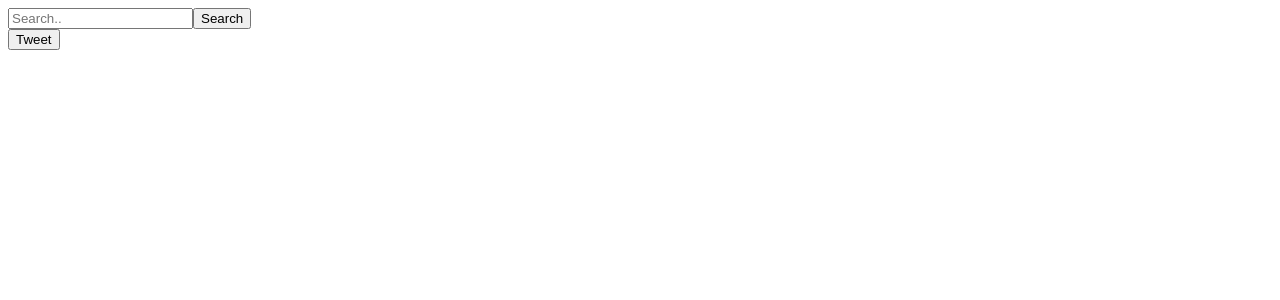
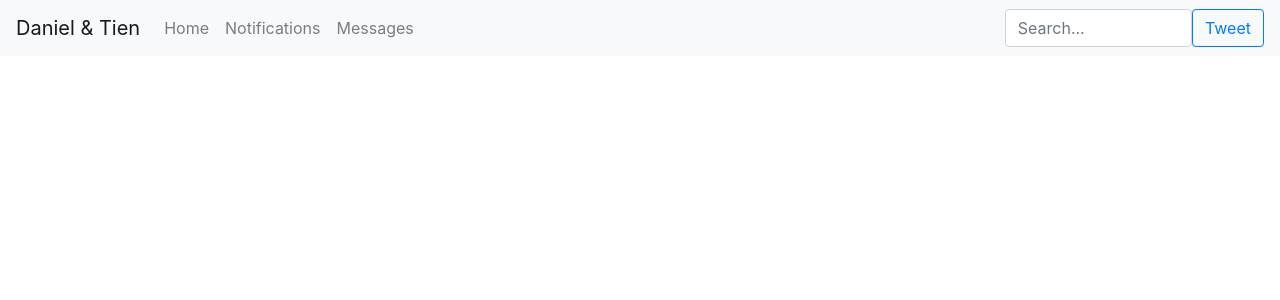
Before and after one commit to Tien96ng/social-media-clone, a React (Create React App) app: page / in a window 1280 px wide. Shown: the top 300 px of the page. Built offline with nearby package versions, Linux system fonts and the light colour scheme.

Commit message:
Import react-bootstrap componnents to create header navbar
Co-authored-by: Daniel Adeyemi <adeyemidany@gmail.com>

```diff
--- a/package.json
+++ b/package.json
@@ -6,7 +6,9 @@
     "@testing-library/jest-dom": "^5.11.4",
     "@testing-library/react": "^11.1.0",
     "@testing-library/user-event": "^12.1.10",
+    "bootstrap": "^4.6.0",
     "react": "^17.0.2",
+    "react-bootstrap": "^1.5.2",
     "react-dom": "^17.0.2",
     "react-scripts": "3.2.0",
     "web-vitals": "^1.0.1"
--- a/src/components/header/Navbar.js
+++ b/src/components/header/Navbar.js
@@ -1,12 +1,21 @@
 import React from "react";
 import SearchBar from "./SearchBar";
 import Tweet from "./Tweet";
+import { Navbar, Nav } from "react-bootstrap";
 
 export default function NavBar() {
   return(
     <>
-      <SearchBar />
-      <Tweet />
+      <Navbar bg="light" variant="light">
+        <Navbar.Brand href="#home">Daniel & Tien</Navbar.Brand>
+        <Nav className="mr-auto">
+          <Nav.Link href="#home">Home</Nav.Link>
+          <Nav.Link href="#features">Notifications</Nav.Link>
+          <Nav.Link href="#pricing">Messages</Nav.Link>
+        </Nav>
+        <SearchBar />
+        <Tweet />
+      </Navbar>
     </>
   )
 }
--- a/src/components/header/SearchBar.js
+++ b/src/components/header/SearchBar.js
@@ -1,12 +1,13 @@
 import React from "react";
+import { Form, Button } from "react-bootstrap";
 
 export default function SearchBar() {
   return (
     <>
-      <form>
-        <input type="text" id="searchInput" placeholder="Search.." />
-        <button type="button">Search</button>
-      </form>
+      <Form id="search-form">
+        <Form.Control type="text" placeholder="Search..." />
+        {/* <Button variant="primary" type="submit"> Submit </Button> */}
+      </Form>
 
 
     </>
--- a/src/components/header/Tweet.js
+++ b/src/components/header/Tweet.js
@@ -1,5 +1,6 @@
 import React from "react";
+import { Button } from 'react-bootstrap';
 
 export default function Tweet() {
-  return <button type="button"> Tweet </button>
+  return <Button variant="outline-primary">Tweet</Button>
 }
--- a/src/css/App.css
+++ b/src/css/App.css
@@ -0,0 +1,3 @@
+#search-form {
+  width: 15%;
+}
--- a/src/index.js
+++ b/src/index.js
@@ -1,6 +1,7 @@
 import React from 'react';
 import ReactDOM from 'react-dom';
 import './css/index.css';
+import 'bootstrap/dist/css/bootstrap.min.css';
 import App from './components/App';
 
 ReactDOM.render(
```
Also changed, not shown: 1 other file (tests, documents, lock files or other folders).
